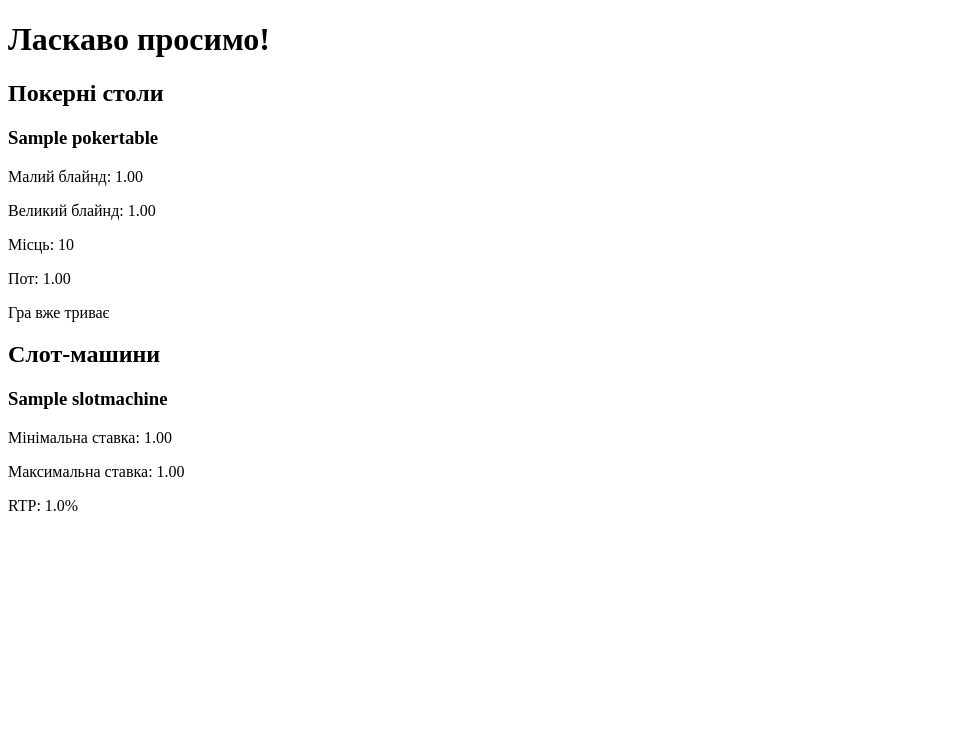
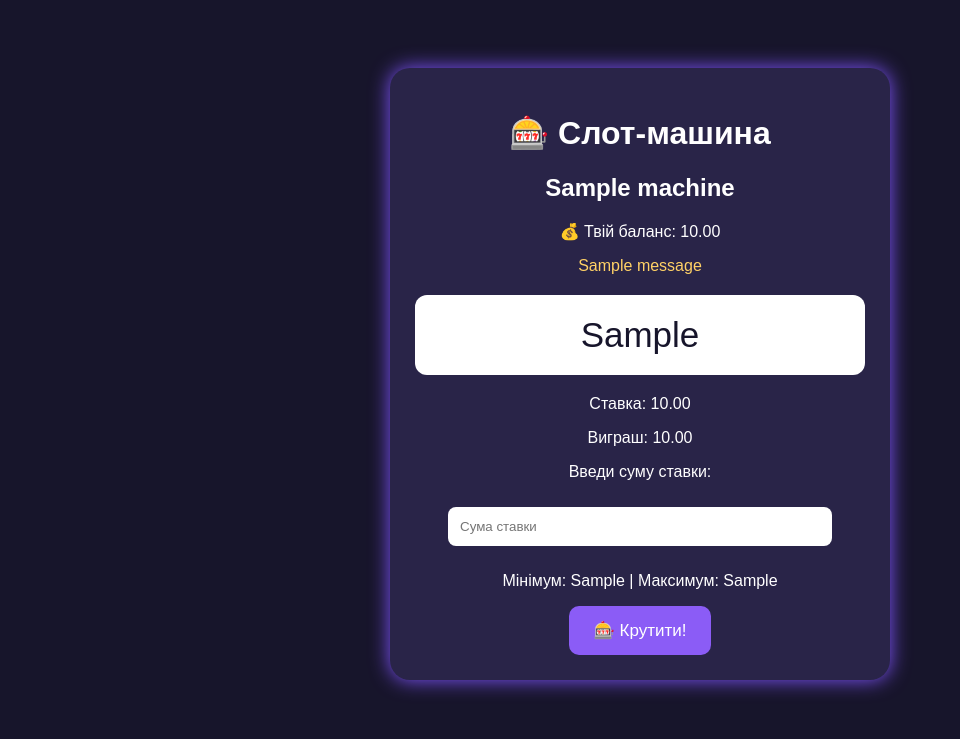
Before and after one commit to nazglem-jpg/poker.casino, a Django app: template poker/templates/home.html in a window 1280 px wide. Shown: the top 739 px of the page, without its empty margins (0-960 px from the left). Run offline with Django 5.2, Linux system fonts and the light colour scheme; tables that the repository leaves empty hold one stand-in row (values such as "Sample post"); the template is opened without the code that fills it: values that come from a table or form of the project are taken from there, most other values are stand-ins (such as "Sample title", 1, 10 or a date in 2020); one stand-in notice (Sample message) is shown.

Commit message:
bvnhоачмсач

```diff
--- a/poker/templates/home.html
+++ b/poker/templates/home.html
@@ -2,58 +2,116 @@
 <html lang="uk">
 <head>
     <meta charset="UTF-8">
-    <title>Головна</title>
+    <meta name="viewport" content="width=device-width, initial-scale=1.0">
+    <title>Слот-машина</title>
+
+    <style>
+        body {
+            background: #17152b;
+            color: white;
+            font-family: Arial, sans-serif;
+            text-align: center;
+            padding: 30px;
+        }
+
+        .casino {
+            background: #292448;
+            max-width: 450px;
+            margin: 30px auto;
+            padding: 25px;
+            border-radius: 20px;
+            box-shadow: 0 0 20px #8055ff;
+        }
+
+        .reels {
+            background: #ffffff;
+            color: #17152b;
+            font-size: 35px;
+            padding: 20px;
+            border-radius: 12px;
+            margin: 20px 0;
+        }
+
+        input {
+            padding: 12px;
+            width: 80%;
+            margin: 10px;
+            border-radius: 8px;
+            border: none;
+        }
+
+        button {
+            background: #8b5cf6;
+            color: white;
+            border: none;
+            padding: 14px 25px;
+            border-radius: 10px;
+            font-size: 17px;
+            cursor: pointer;
+        }
+
+        button:hover {
+            background: #6d3ee8;
+        }
+
+        .message {
+            margin: 10px;
+            color: #ffd166;
+        }
+    </style>
 </head>
+
 <body>
 
-<h1>Ласкаво просимо!</h1>
+    <div class="casino">
+        <h1>🎰 Слот-машина</h1>
 
-<h2>Покерні столи</h2>
+        <h2>{{ machine.name }}</h2>
 
-{% for table in poker_tables %}
-    <div>
-        <h3>{{ table.name }}</h3>
+        <p>💰 Твій баланс: {{ profile.balance }}</p>
 
-        <p>
-            Малий блайнд: {{ table.small_blind }}
-        </p>
+        {% if messages %}
+            {% for message in messages %}
+                <p class="message">{{ message }}</p>
+            {% endfor %}
+        {% endif %}
 
-        <p>
-            Великий блайнд: {{ table.big_blind }}
-        </p>
+        <div class="reels">
+            {% if last_spin %}
+                {{ last_spin.combination }}
+            {% else %}
+                🍒 | 🍋 | 🔔
+            {% endif %}
+        </div>
 
-        <p>
-            Місць: {{ table.max_seats }}
-        </p>
+        {% if last_spin %}
+            <p>Ставка: {{ last_spin.bet_amount }}</p>
+            <p>Виграш: {{ last_spin.win_amount }}</p>
+        {% endif %}
 
-        <p>
-            Пот: {{ table.pot }}
-        </p>
+        <form method="POST">
+            {% csrf_token %}
 
-        {% if table.is_game_running %}
-            <p>Гра вже триває</p>
-        {% else %}
-            <p>Гра очікує на гравців</p>
-        {% endif %}
+            <p>Введи суму ставки:</p>
+
+            <input
+                type="number"
+                name="bet_amount"
+                min="{{ machine.min_bet }}"
+                max="{{ machine.max_bet }}"
+                step="0.01"
+                placeholder="Сума ставки"
+                required
+            >
+
+            <p>
+                Мінімум: {{ machine.min_bet }} |
+                Максимум: {{ machine.max_bet }}
+            </p>
+
+            <button type="submit">🎰 Крутити!</button>
+        </form>
     </div>
-{% empty %}
-    <p>Поки немає покерних столів.</p>
-{% endfor %}
-
-
-<h2>Слот-машини</h2>
-
-{% for machine in slot_machines %}
-    <div>
-        <h3>{{ machine.name }}</h3>
-
-        <p>Мінімальна ставка: {{ machine.min_bet }}</p>
-        <p>Максимальна ставка: {{ machine.max_bet }}</p>
-        <p>RTP: {{ machine.rtp }}%</p>
-    </div>
-{% empty %}
-    <p>Поки немає доступних слот-машин.</p>
-{% endfor %}
 
 </body>
 </html>
```
Also changed, not shown: poker/templates/slots.html (+163 -19 lines), poker/templates/third.html (added, +117 -0 lines).
